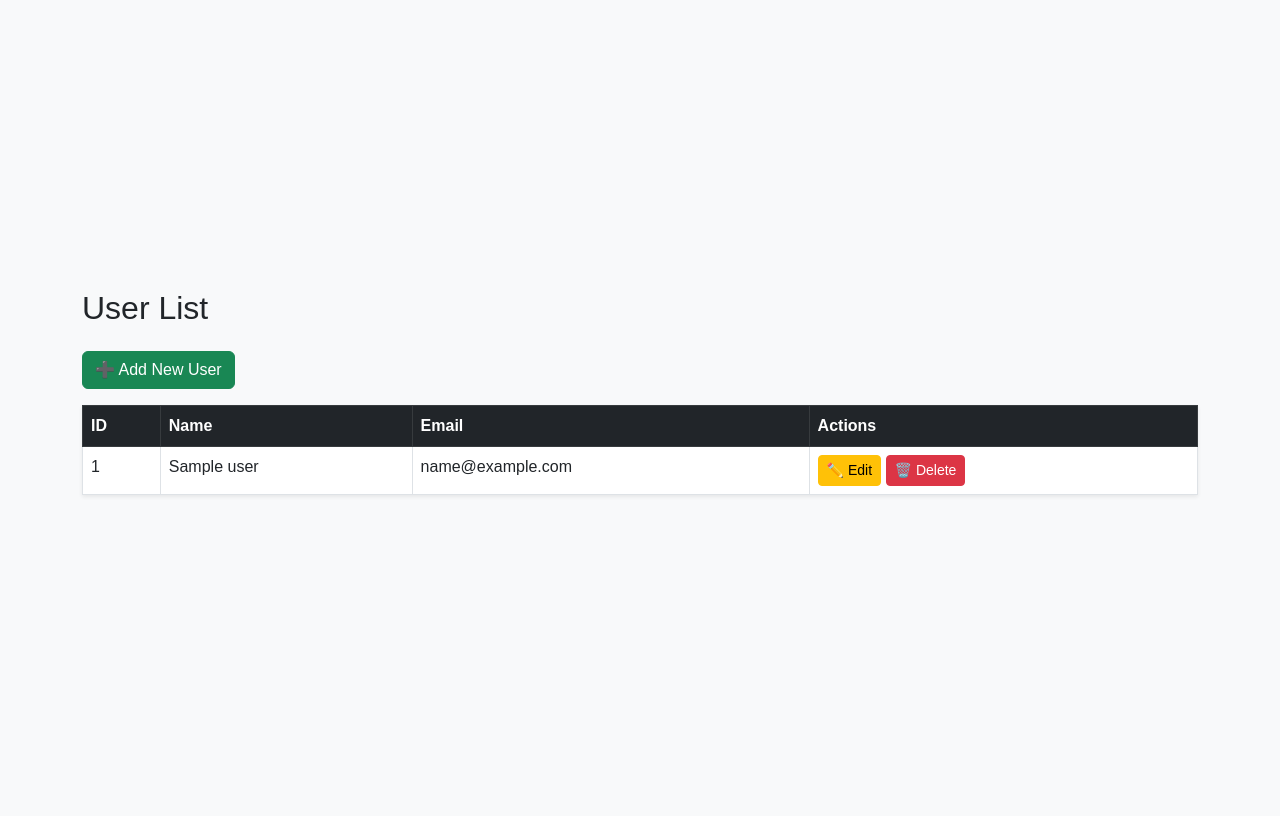
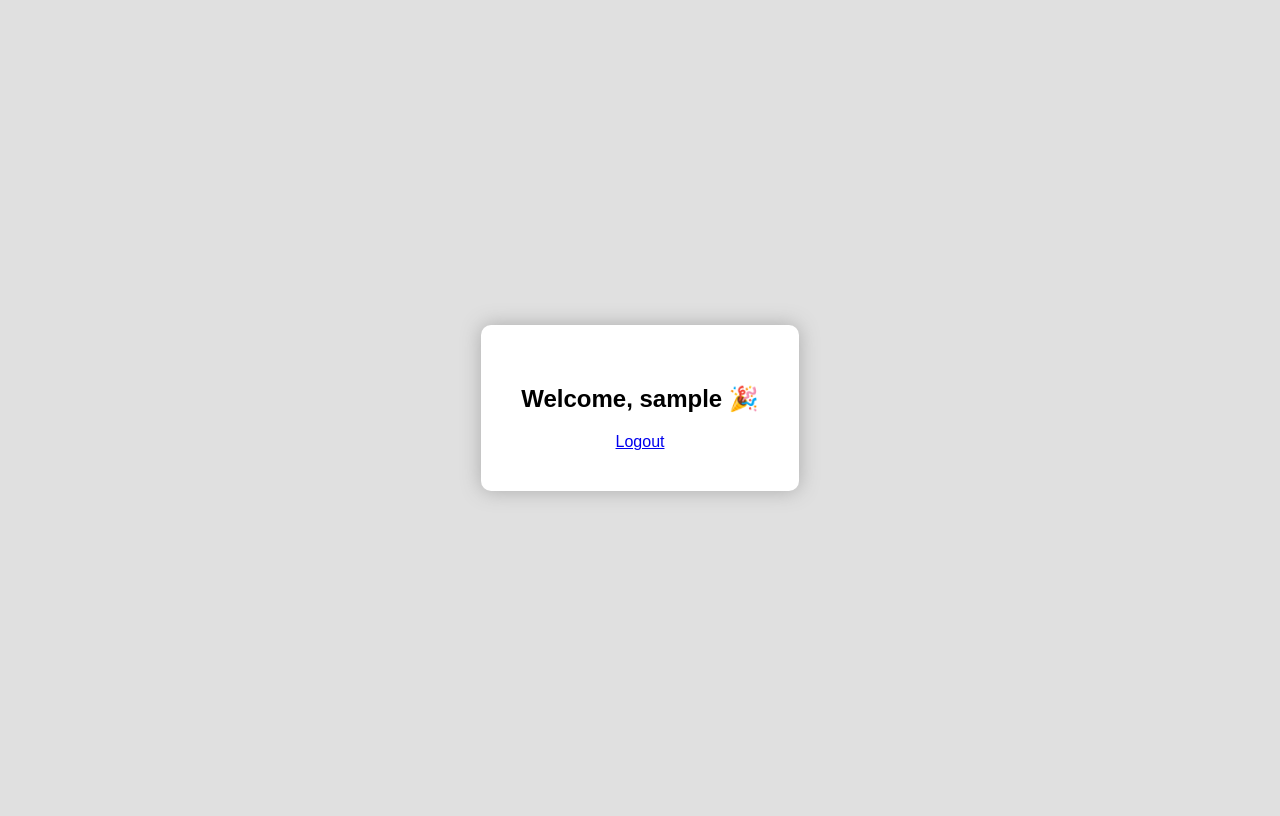
Before and after one commit to Asadmirza1/simple-flask-app, a Flask app: template templates/index.html in a window 1280 px wide. Before the commit the page ends 496 px from the top, so only its background shows below. Run offline with Flask 3, Linux system fonts and the light colour scheme; the template is opened without the code that fills it: most values are stand-ins (such as "Sample title", 1, 10 or a date in 2020).

Commit message:
fixing the full app

```diff
--- a/templates/index.html
+++ b/templates/index.html
@@ -1,35 +1,13 @@
 <!DOCTYPE html>
-<html lang="en">
+<html>
 <head>
-  <meta charset="UTF-8">
-  <title>Users List</title>
-  <link href="https://cdn.jsdelivr.net/npm/bootstrap@5.3.0/dist/css/bootstrap.min.css" rel="stylesheet">
+  <title>Welcome</title>
   <link rel="stylesheet" href="{{ url_for('static', filename='style.css') }}">
 </head>
-<body class="bg-light">
-  <div class="container py-5">
-    <h2 class="mb-4">User List</h2>
-    <a href="{{ url_for('add') }}" class="btn btn-success mb-3">➕ Add New User</a>
-    <table class="table table-bordered table-hover bg-white shadow-sm">
-      <thead class="table-dark">
-        <tr>
-          <th>ID</th><th>Name</th><th>Email</th><th>Actions</th>
-        </tr>
-      </thead>
-      <tbody>
-        {% for user in users %}
-        <tr>
-          <td>{{ user.id }}</td>
-          <td>{{ user.name }}</td>
-          <td>{{ user.email }}</td>
-          <td>
-            <a href="{{ url_for('edit', id=user.id) }}" class="btn btn-warning btn-sm">✏️ Edit</a>
-            <a href="{{ url_for('delete', id=user.id) }}" class="btn btn-danger btn-sm" onclick="return confirm('Are you sure to delete?')">🗑️ Delete</a>
-          </td>
-        </tr>
-        {% endfor %}
-      </tbody>
-    </table>
+<body>
+  <div class="box">
+    <h2>Welcome, {{ username }} 🎉</h2>
+    <a href="/logout">Logout</a>
   </div>
 </body>
 </html>
```
Also changed, not shown: templates/login.html (+13 -8 lines).
